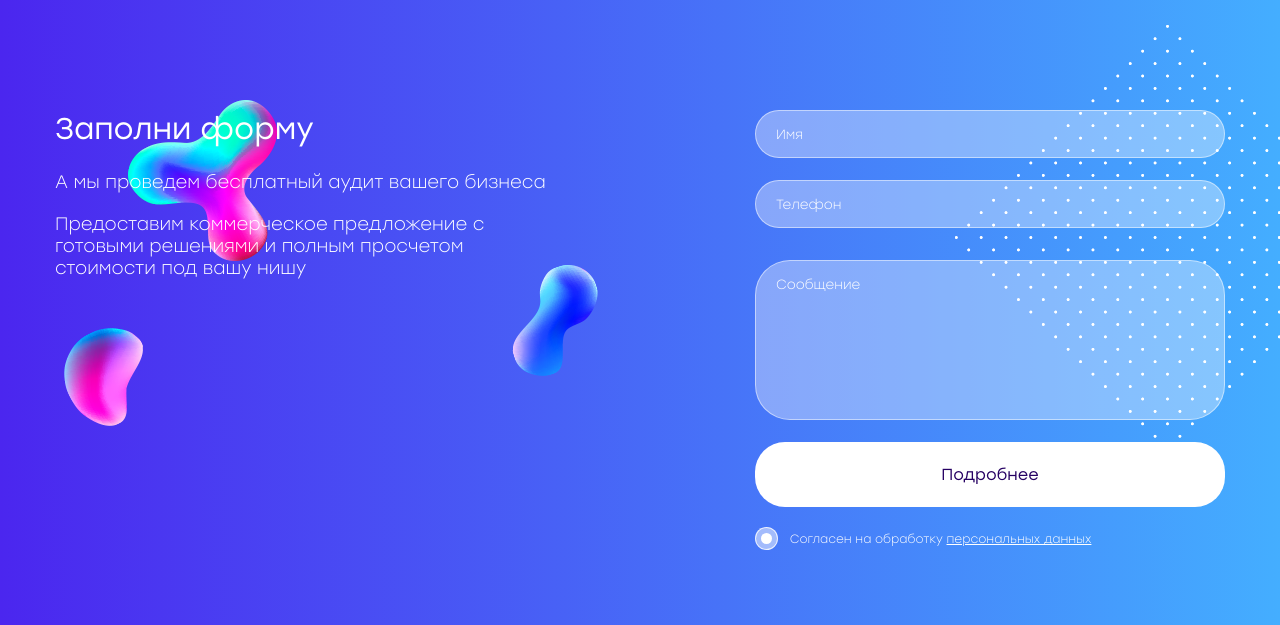
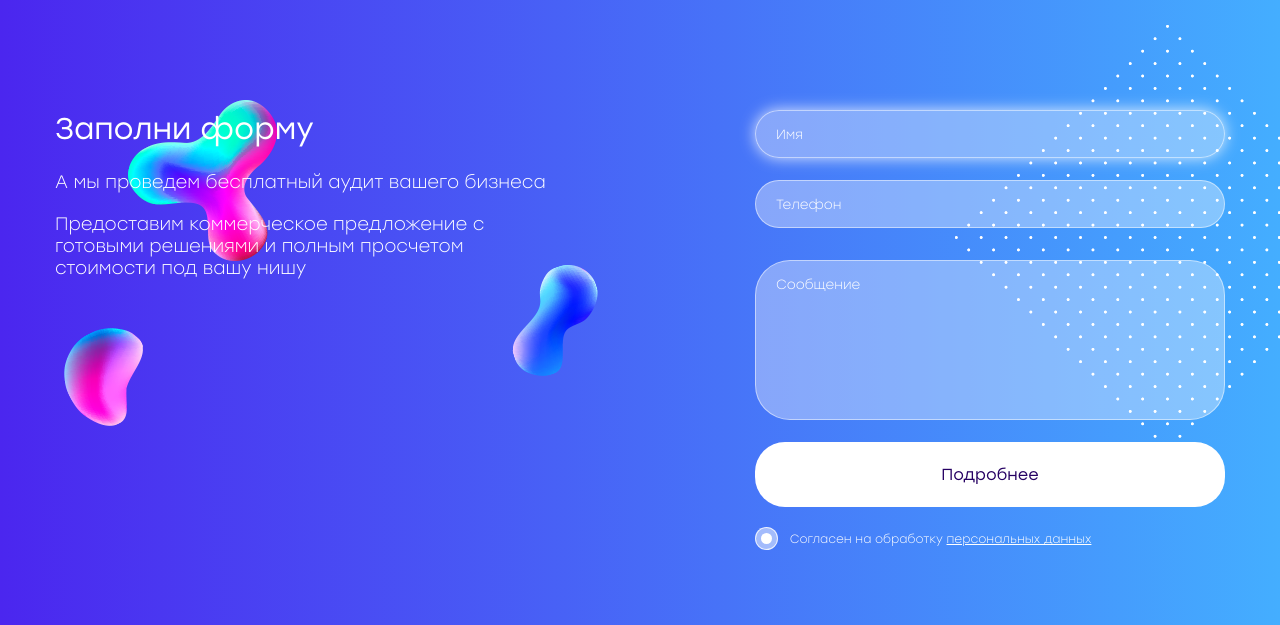
Before and after one commit to Alex96626/incr-digital, a PHP site: page / in a window 1280 px wide, with the pointer over the restyled element. Shown: the part 2922-3547 px from the top of the page. Run offline with PHP 8.4, Linux system fonts and the light colour scheme; some libraries are stand-ins or nearby versions.

```diff
--- a/style.css
+++ b/style.css
@@ -120,6 +120,11 @@ button:focus{
     border-radius: 35px;
     background-color: rgba(255,255,255, .35);
     color: #fff;
+}
+
+.form__input:hover,
+.form__input:focus {
+    box-shadow: 0px 0px 15px rgba(255,255,255, .8);
 }
 
 .form__pp {
```
